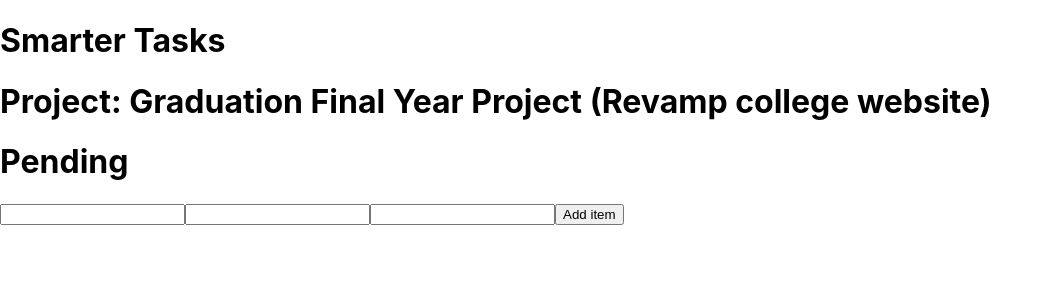
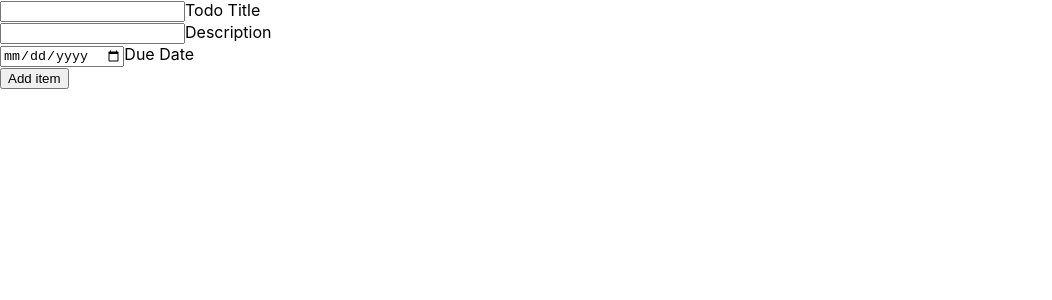
Before and after one commit to Sachin-kr21/wd-301, a React (Create React App) app in the folder smarter-tasks/: page / in a window 1280 px wide. Shown: the top 300 px of the page, without its empty margins (0-1052 px from the left). Built offline with nearby package versions, Linux system fonts and the light colour scheme.

Commit message:
level 4 prereqs

```diff
--- a/smarter-tasks/src/TaskApp.tsx
+++ b/smarter-tasks/src/TaskApp.tsx
@@ -1,50 +1,98 @@
-import React from "react";
+import React , {useEffect} from "react";
 import { TaskItem } from "./types";
 import TaskForm from "./TaskForm";
 import TaskList from "./TaskList";
+import { useLocalStorage } from "./hooks/useLocalStorage";
 
 interface TaskAppProp {}
 interface TaskAppState {
   tasks: TaskItem[];
 }
-class TaskApp extends React.Component<TaskAppProp, TaskAppState> {
-  constructor(props: TaskAppProp) {
-    super(props);
-    this.state = {
-      tasks: [],
-    };
+
+React.useState<TaskAppState>;
+// class TaskApp extends React.Component<TaskAppProp, TaskAppState> {
+//   constructor(props: TaskAppProp) {
+//     super(props);
+//     this.state = {
+//       tasks: [],
+//     };
+//   }
+
+//   addTask = (task: TaskItem) => {
+//     this.setState((state, props) => {
+//       return {
+//         tasks: [...state.tasks, task],
+//       };
+//     });
+//   };
+
+//   render() {
+//     return (
+//       <div className="container py-10 max-w-4xl mx-auto">
+//         <h1 className="text-3xl mb-2 font-bold text-slate-700">
+//           Smarter Tasks
+//         </h1>
+//         <h1 className="text-md mb-6 text-slate-600">
+//           <span className="font-bold">Project: </span>
+//           Graduation Final Year Project (Revamp college website)
+//         </h1>
+//         <div className="grid grid-cols-2 gap-4">
+//           <div className="border border-slate-200 rounded-xl p-4">
+//             <h1 className="text-slate-500 font-bold text-center mb-2">
+//               Pending
+//             </h1>
+//             <TaskForm addTask={this.addTask} />
+//             <TaskList tasks={this.state.tasks} />
+//           </div>
+//         </div>
+//       </div>
+//     );
+//   }
+// }
+
+const TaskApp = (props: TaskAppProp) => {
+  // const [taskAppState, setTaskAppState] = React.useState<TaskAppState>({
+  //   tasks: [],
+  // });
+  const [taskAppState, setTaskAppState] = useLocalStorage<TaskAppState>("tasks", {
+    tasks: [],
+  });
+
+  // useEffect(() => {
+  //   // document.title = `You have ${taskAppState.tasks.length} items`;
+  //   const id = setTimeout(() => {
+  //     console.log(`Saved ${taskAppState.tasks.length} items to backend...`);
+  //   }, 5000);
+  //   return () => {
+  //     console.log("clear or cancel any existing network call");
+  //     clearTimeout(id);}
+  // },[taskAppState.tasks]);
+
+//   React.useEffect(() => {
+// // This is correct usage
+//   const saveTasks = async () => {
+//     const token = await saveTasksToBackend(taskAppState.tasks);
+//   }
+//   saveTasks();
+//   return () => {
+//     cancelAPI(token);
+//   };
+// }, [taskAppState.tasks]);
+
+  const addTask = (task: TaskItem) => {
+    setTaskAppState({ tasks: [...taskAppState.tasks, task] });
+  };
+
+  const deleteTask = (task : TaskItem) => {
+
   }
 
-  addTask = (task: TaskItem) => {
-    this.setState((state, props) => {
-      return {
-        tasks: [...state.tasks, task],
-      };
-    });
-  };
-
-  render() {
-    return (
-      <div className="container py-10 max-w-4xl mx-auto">
-        <h1 className="text-3xl mb-2 font-bold text-slate-700">
-          Smarter Tasks
-        </h1>
-        <h1 className="text-md mb-6 text-slate-600">
-          <span className="font-bold">Project: </span>
-          Graduation Final Year Project (Revamp college website)
-        </h1>
-        <div className="grid grid-cols-2 gap-4">
-          <div className="border border-slate-200 rounded-xl p-4">
-            <h1 className="text-slate-500 font-bold text-center mb-2">
-              Pending
-            </h1>
-            <TaskForm addTask={this.addTask} />
-            <TaskList tasks={this.state.tasks} />
-          </div>
-        </div>
-      </div>
-    );
-  }
-}
+  return (
+    <div>
+      <TaskForm addTask={addTask} />
+      <TaskList tasks={taskAppState.tasks}  />
+    </div>
+  );
+};
 
 export default TaskApp;
--- a/smarter-tasks/src/TaskForm.tsx
+++ b/smarter-tasks/src/TaskForm.tsx
@@ -1,7 +1,6 @@
 import React from "react";
 import { TaskItem } from "./types";
 // import TaskList from "./TaskList";
-
 
 interface TaskFormProps {
     addTask: (task: TaskItem) => void;
@@ -11,64 +10,174 @@
     dueDate: string;
     description: string;
 }
-class TaskForm extends React.Component<TaskFormProps,TaskFormState>{
-    constructor(props : TaskFormProps){
-        super(props);
-        this.state = {
-            title : "",
-            dueDate: "",
-            description: ""
+// class TaskForm extends React.Component<TaskFormProps, TaskFormState> {
+//     constructor(props: TaskFormProps) {
+//         super(props);
+//         this.state = {
+//             title: "",
+//             dueDate: "",
+//             description: "",
+//         };
+//     }
 
+//     addTask: React.FormEventHandler<HTMLFormElement> = (event) => {
+//         event.preventDefault();
+//         const newTask = {
+//             title: this.state.title,
+//             dueDate: this.state.dueDate,
+//             description: this.state.description,
+//         };
+//         if (this.state.dueDate !== "" && this.state.title !== "") {
+//             try {
+//                 this.props.addTask(newTask);
+//             } catch (error) {
+//                 console.log(error);
+//             }
+//         }
+//         this.setState({ title: "" });
+//         this.setState({ dueDate: "" });
+//         this.setState({ description: "" });
+//     };
+
+//     // inputRef = React.createRef<HTMLInputElement>();
+//     titleChanged: React.ChangeEventHandler<HTMLInputElement> = (event) => {
+//         console.log(`${event.target.value}`);
+//         this.setState({ title: event.target.value });
+//     };
+
+//     dueDateChanged: React.ChangeEventHandler<HTMLInputElement> = (event) => {
+//         console.log(`${event.target.value}`);
+//         this.setState({ dueDate: event.target.value });
+//     };
+
+//     descriptionChanged: React.ChangeEventHandler<HTMLInputElement> = (event) => {
+//         console.log(`${event.target.value}`);
+//         this.setState({ description: event.target.value });
+//     };
+
+//     render(): React.ReactNode {
+//         return (
+//             // <div>Task form</div>
+//             <form onSubmit={this.addTask}>
+//                 <input
+//                     type="text"
+//                     id="todoTitle"
+//                     value={this.state.title}
+//                     onChange={this.titleChanged}
+//                 />
+//                 <input
+//                     type="text"
+//                     id="todoDueDate"
+//                     value={this.state.dueDate}
+//                     onChange={this.dueDateChanged}
+//                 />
+//                 <input
+//                     type="text"
+//                     id="todoDescription"
+//                     value={this.state.description}
+//                     onChange={this.descriptionChanged}
+//                 />
+//                 <button type="submit" id="addTaskButton">
+//                     Add item
+//                 </button>
+//             </form>
+//         );
+//     }
+// }
+
+const TaskForm = (props: TaskFormProps) => {
+    const [formState, setFormState] = React.useState<TaskFormState>({
+        title: "",
+        description: "",
+        dueDate: "",
+    });
+    const titleChanged: React.ChangeEventHandler<HTMLInputElement> = (event) => {
+        console.log(`${event.target.value}`);
+        setFormState({ ...formState, title: event.target.value });
+    };
+    const descriptionChanged: React.ChangeEventHandler<HTMLInputElement> = (event) => {
+        console.log(`${event.target.value}`);
+        setFormState({ ...formState, description: event.target.value });
+    };
+    const dueDateChanged: React.ChangeEventHandler<HTMLInputElement> = (event) => {
+        console.log(`${event.target.value}`);
+        setFormState({ ...formState, dueDate: event.target.value });
+    };
+    const addTask: React.FormEventHandler<HTMLFormElement> = (event) => {
+        event.preventDefault();
+        console.log(`Submitted the form with`);
+        if (formState.title.length === 0 || formState.dueDate.length === 0) {
+          return;
         }
-    }
-
-    addTask: React.FormEventHandler<HTMLFormElement> = (event) => {
-        event.preventDefault();
-        const newTask = {
-          title: this.state.title,
-          dueDate: this.state.dueDate,
-          description: this.state.description
-        }
-        if (this.state.dueDate !== "" && this.state.title !== ""){
-        try{
-            this.props.addTask(newTask);
-        }
-        catch(error){
-            console.log(error);
-        }
-    }
-        this.setState({ title: "" });
-        this.setState({ dueDate: "" });
-        this.setState({ description: "" });
+        props.addTask(formState);
+        setFormState({ title: "", description: "", dueDate: "" });
       };
-
-    // inputRef = React.createRef<HTMLInputElement>();
-    titleChanged: React.ChangeEventHandler<HTMLInputElement> = (event) => {
-        console.log(`${event.target.value}`);
-        this.setState({ title: event.target.value });
-    };
-
-    dueDateChanged: React.ChangeEventHandler<HTMLInputElement> = (event) => {
-        console.log(`${event.target.value}`);
-        this.setState({ dueDate: event.target.value });
-    };
-
-    descriptionChanged: React.ChangeEventHandler<HTMLInputElement> = (event) => {
-        console.log(`${event.target.value}`);
-        this.setState({ description: event.target.value });
-    };
-
-    render(): React.ReactNode {
-        return (
-            // <div>Task form</div>
-            <form onSubmit={this.addTask}>
-                <input type="text" id="todoTitle" value={this.state.title} onChange={this.titleChanged} />
-                <input type="text" id="todoDueDate" value={this.state.dueDate} onChange={this.dueDateChanged} />
-                <input type="text" id="todoDescription" value={this.state.description} onChange={this.descriptionChanged} />
-                <button type="submit" id="addTaskButton">Add item</button>
-            </form>
-        )
-    }
-}
+      return (
+        <form onSubmit={addTask}>
+          <div className="grid md:grid-cols-4 md:gap-3">
+            <div className="relative z-0 w-full mb-6 group">
+              <input
+                id="todoTitle"
+                name="todoTitle"
+                type="text"
+                value={formState.title}
+                onChange={titleChanged}
+                className="block py-2.5 px-0 w-full text-sm text-gray-900 bg-transparent border-0 border-b-2 border-gray-300 appearance-none dark:border-gray-600 dark:focus:border-blue-500 focus:outline-none focus:ring-0 focus:border-blue-600 peer"
+                placeholder=" "
+              />
+              <label
+                htmlFor="todoTitle"
+                className="peer-focus:font-medium absolute text-sm text-gray-500 dark:text-gray-400 duration-300 transform -translate-y-6 scale-75 top-3 -z-10 origin-[0] peer-focus:left-0 peer-focus:text-blue-600 peer-focus:dark:text-blue-500 peer-placeholder-shown:scale-100 peer-placeholder-shown:translate-y-0 peer-focus:scale-75 peer-focus:-translate-y-6"
+              >
+                Todo Title
+              </label>
+            </div>
+            <div className="relative z-0 w-full mb-6 group">
+              <input
+                id="todoDescription"
+                name="todoDescription"
+                type="text"
+                value={formState.description}
+                onChange={descriptionChanged}
+                placeholder=" "
+                className="block py-2.5 px-0 w-full text-sm text-gray-900 bg-transparent border-0 border-b-2 border-gray-300 appearance-none dark:border-gray-600 dark:focus:border-blue-500 focus:outline-none focus:ring-0 focus:border-blue-600 peer"
+              />
+              <label
+                htmlFor="todoDescription"
+                className="peer-focus:font-medium absolute text-sm text-gray-500 dark:text-gray-400 duration-300 transform -translate-y-6 scale-75 top-3 -z-10 origin-[0] peer-focus:left-0 peer-focus:text-blue-600 peer-focus:dark:text-blue-500 peer-placeholder-shown:scale-100 peer-placeholder-shown:translate-y-0 peer-focus:scale-75 peer-focus:-translate-y-6"
+              >
+                Description
+              </label>
+            </div>
+            <div className="relative z-0 w-full mb-6 group">
+              <input
+                id="todoDueDate"
+                name="todoDueDate"
+                type="date"
+                value={formState.dueDate}
+                onChange={dueDateChanged}
+                className="block py-2.5 px-0 w-full text-sm text-gray-900 bg-transparent border-0 border-b-2 border-gray-300 appearance-none dark:border-gray-600 dark:focus:border-blue-500 focus:outline-none focus:ring-0 focus:border-blue-600 peer"
+                placeholder=" "
+                required
+              />
+              <label
+                htmlFor="todoDueDate"
+                className="peer-focus:font-medium absolute text-sm text-gray-500 dark:text-gray-400 duration-300 transform -translate-y-6 scale-75 top-3 -z-10 origin-[0] peer-focus:left-0 peer-focus:text-blue-600 peer-focus:dark:text-blue-500 peer-placeholder-shown:scale-100 peer-placeholder-shown:translate-y-0 peer-focus:scale-75 peer-focus:-translate-y-6"
+              >
+                Due Date
+              </label>
+            </div>
+            <div className="relative z-0 w-full mb-6 group">
+              <button
+                type="submit"
+                className="text-white bg-blue-700 hover:bg-blue-800 focus:ring-4 focus:outline-none focus:ring-blue-300 font-medium rounded-lg text-sm w-full sm:w-auto px-5 py-2.5 text-center dark:bg-blue-600 dark:hover:bg-blue-700 dark:focus:ring-blue-800"
+              >
+                Add item
+              </button>
+            </div>
+          </div>
+        </form>
+      );
+};
 
 export default TaskForm;
--- /dev/null
+++ b/smarter-tasks/src/hooks/useLocalStorage.ts
@@ -0,0 +1,25 @@
+import {useState , useEffect} from 'react';
+
+
+const getStoredValue = <T>(key: string, defaultValue: T): T => {
+    const savedItem = localStorage.getItem(key);
+    if (savedItem) {
+      return JSON.parse(savedItem);
+    }
+    return defaultValue;
+  };
+
+  export const useLocalStorage = <T,>(
+    key: string,
+    defaultValue: T
+  ): [T, React.Dispatch<React.SetStateAction<T>>] => {
+    const [value, setValue] = useState(() => {
+      return getStoredValue(key, defaultValue);
+    });
+
+    useEffect(() => {
+      localStorage.setItem(key, JSON.stringify(value));
+    }, [key, value]);
+
+    return [value, setValue];
+  };
```
Also changed, not shown: smarter-tasks/src/Task.tsx (+18 -7 lines), smarter-tasks/src/TaskList.tsx (+10 -24 lines).
